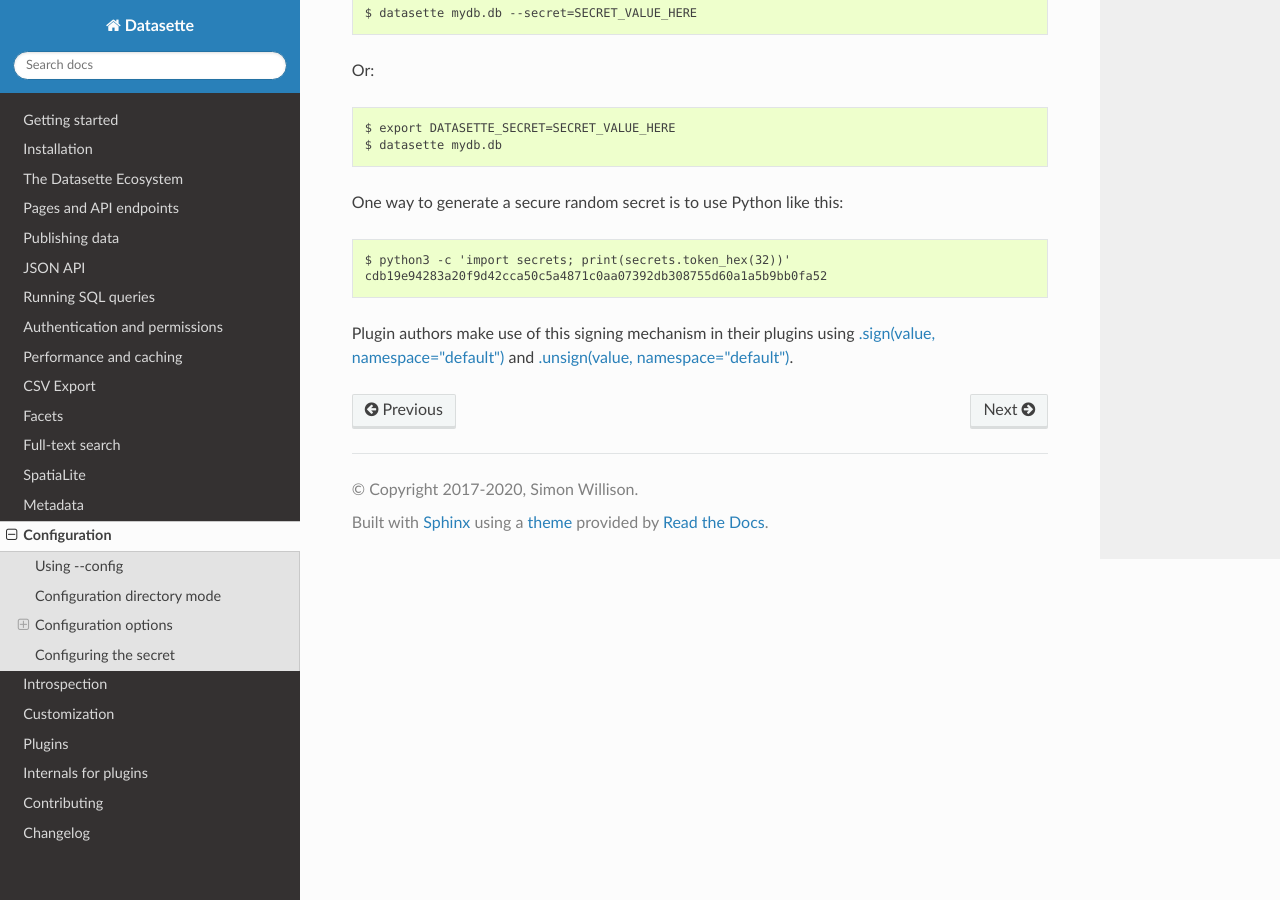
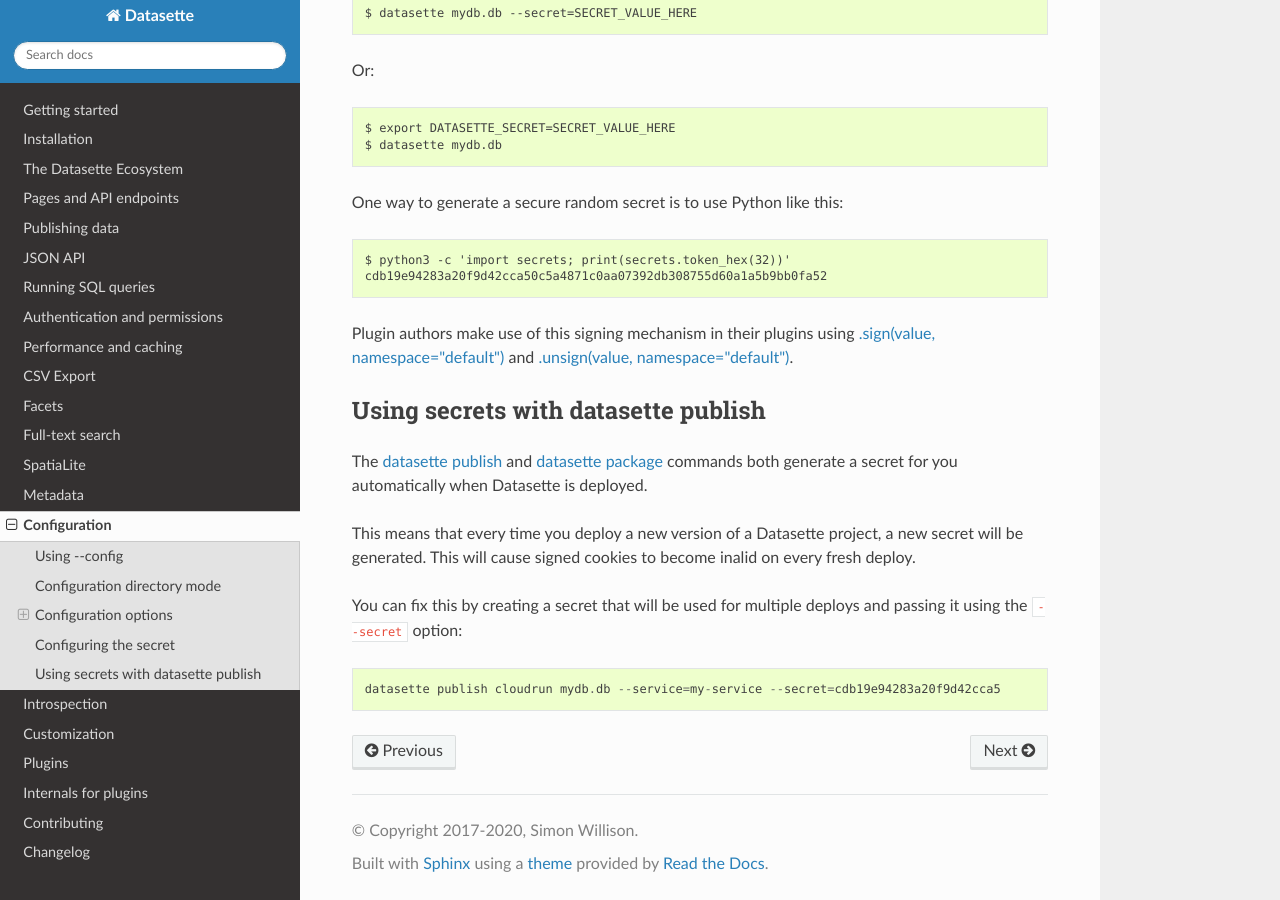
Before and after one commit to simonw/datasette, a Sphinx documentation site: the page built from docs/config.rst, in a window 1280 px wide and 900 px high, scrolled down 6834 px. Built offline with Sphinx 7.4.7 and the Read the Docs theme 2.0.0, drawn with Linux system fonts in a browser that asks for light colours.

Commit message:
Documentation for publish --secret, refs #787

```diff
--- a/docs/config.rst
+++ b/docs/config.rst
@@ -306,3 +306,16 @@
     cdb19e94283a20f9d42cca50c5a4871c0aa07392db308755d60a1a5b9bb0fa52
 
 Plugin authors make use of this signing mechanism in their plugins using :ref:`datasette_sign` and :ref:`datasette_unsign`.
+
+.. _config_publish_secrets:
+
+Using secrets with datasette publish
+------------------------------------
+
+The :ref:`cli_publish` and :ref:`cli_package` commands both generate a secret for you automatically when Datasette is deployed.
+
+This means that every time you deploy a new version of a Datasette project, a new secret will be generated. This will cause signed cookies to become inalid on every fresh deploy.
+
+You can fix this by creating a secret that will be used for multiple deploys and passing it using the ``--secret`` option::
+
+    datasette publish cloudrun mydb.db --service=my-service --secret=cdb19e94283a20f9d42cca5
--- a/docs/publish.rst
+++ b/docs/publish.rst
@@ -100,6 +100,8 @@
         --plugin-secret datasette-auth-github client_id your_client_id \
         --plugin-secret datasette-auth-github client_secret your_client_secret
 
+.. _cli_package:
+
 datasette package
 =================
 
```
